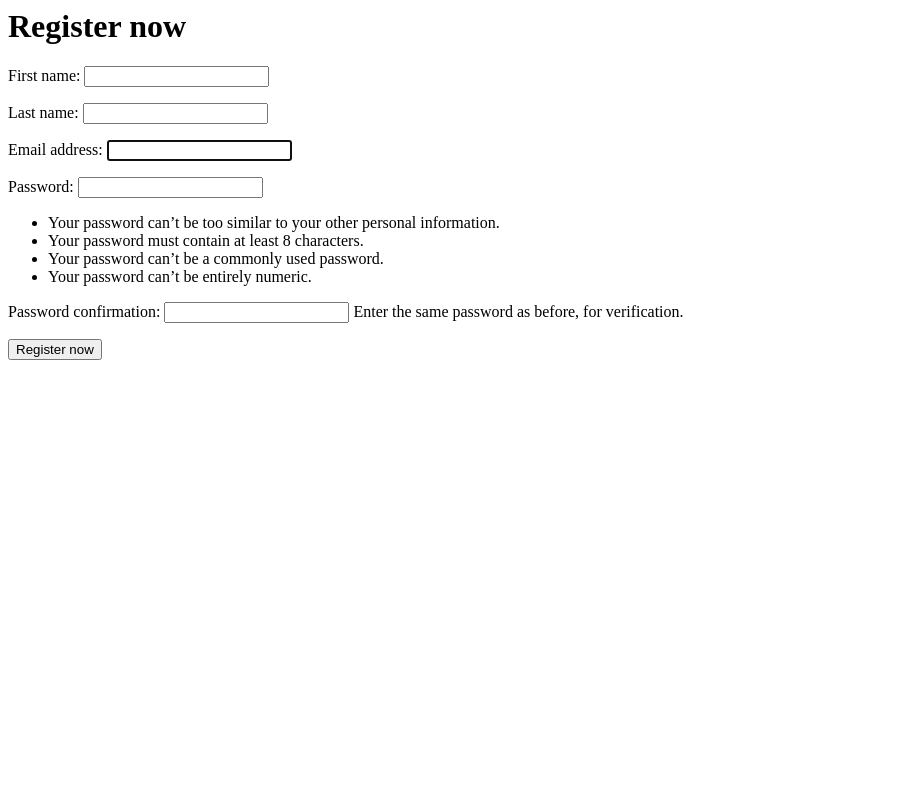
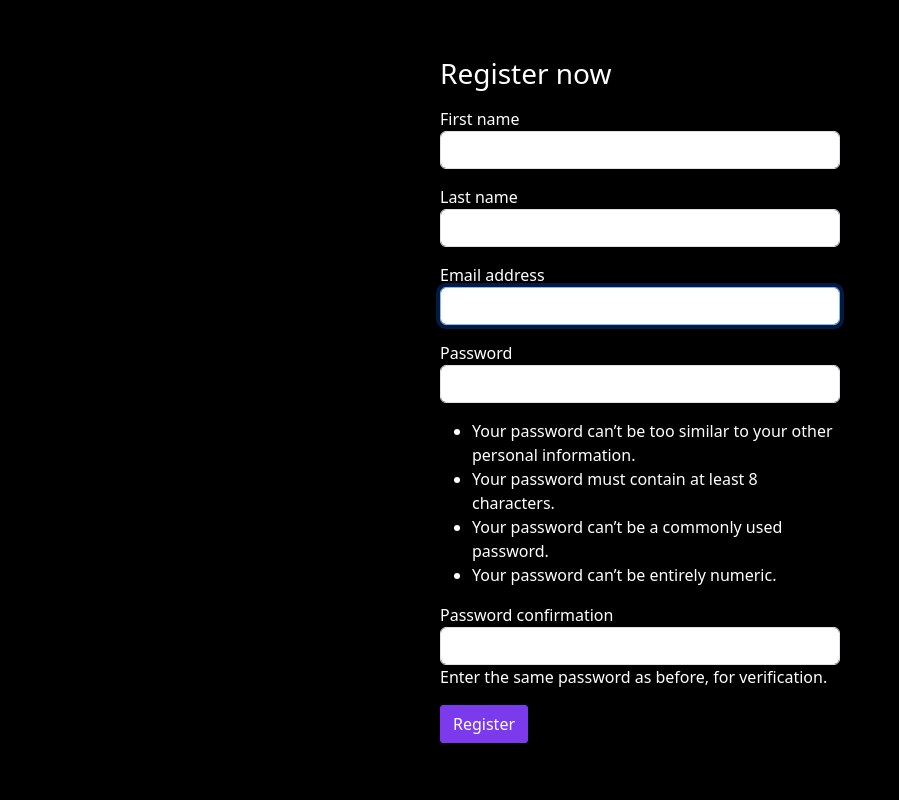
Before and after one commit to joisemp/freedo, a Django app: page /core/register/ in a window 1280 px wide. Shown: the whole page, without its empty margins (0-899 px from the left). Run offline with Django 4.2, Linux system fonts and the light colour scheme.

Commit message:
Added style for login and register
Co-authored-by: JosephSanthosh josephsanthosh121@gmail.com

```diff
--- a/src/core/forms.py
+++ b/src/core/forms.py
@@ -24,3 +24,13 @@ class UserRegisterForm(UserCreationForm):
     class Meta:
         model = User
         fields = ['first_name', 'last_name', 'email',]
+
+    def __init__(self, *args, **kwargs):
+        super(UserRegisterForm, self).__init__(*args, **kwargs)
+        self.label_suffix = ''
+
+        self.fields['first_name'].widget.attrs.update({'class': 'form-control'})
+        self.fields['last_name'].widget.attrs.update({'class': 'form-control'})
+        self.fields['email'].widget.attrs.update({'class': 'form-control'})
+        self.fields['password1'].widget.attrs.update({'class': 'form-control'})
+        self.fields['password2'].widget.attrs.update({'class': 'form-control'})
--- a/src/templates/core/register.html
+++ b/src/templates/core/register.html
@@ -1,6 +1,48 @@
-<h1>Register now</h1>
-<form method="post">
-    {% csrf_token %}
-    {{ form.as_p }}
-    <button type="submit">Register now</button>
-</form>
+<!doctype html>
+<html lang="en">
+
+<head>
+    <meta charset="utf-8">
+    <meta name="viewport" content="width=device-width, initial-scale=1">
+    <title>Bootstrap demo</title>
+    <link href="https://cdn.jsdelivr.net/npm/bootstrap@5.3.3/dist/css/bootstrap.min.css" rel="stylesheet"
+        integrity="sha384-QWTKZyjpPEjISv5WaRU9OFeRpok6YctnYmDr5pNlyT2bRjXh0JMhjY6hW+ALEwIH" crossorigin="anonymous">
+</head>
+<style>
+    body{
+        background-color: black;
+    }
+    form{
+        width: 400px;
+        color: #ffff;
+    }
+    form button{
+        background-color: #7c3aed !important;
+        border-color: #7c3aed !important;
+        border-radius: 3px !important;
+    }
+    .wrap{
+        display: flex;
+        justify-content: center;
+        align-items: center;
+        height: 100vh;
+    }
+</style>
+
+<body>
+    <div class="container">
+        <div class="wrap">
+            <form method="post">
+                {% csrf_token %}
+                <h3 class="mb-3">Register now</h3>
+                {{form.as_p}}
+                <button type="submit" class="btn btn-primary">Register</button>
+            </form>
+        </div>
+    </div>
+    <script src="https://cdn.jsdelivr.net/npm/bootstrap@5.3.3/dist/js/bootstrap.bundle.min.js"
+        integrity="sha384-YvpcrYf0tY3lHB60NNkmXc5s9fDVZLESaAA55NDzOxhy9GkcIdslK1eN7N6jIeHz"
+        crossorigin="anonymous"></script>
+</body>
+
+</html>
```
Also changed, not shown: src/templates/core/login.html (+48 -6 lines).
